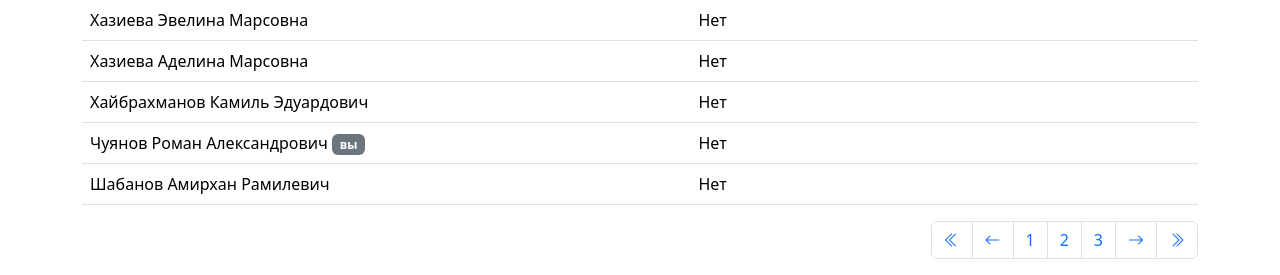
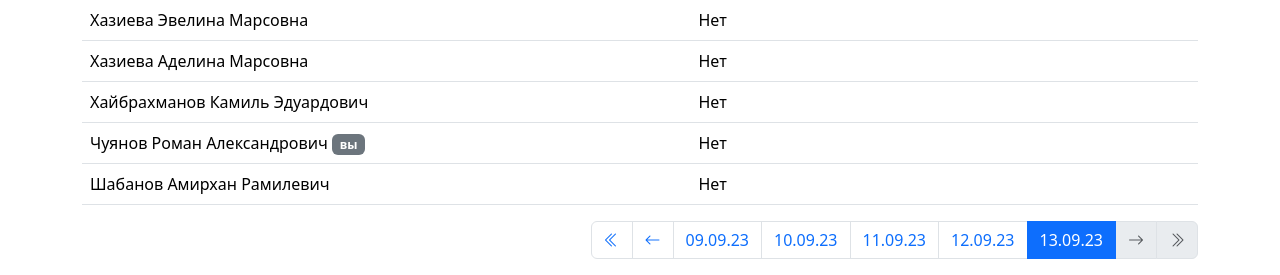
Before and after one commit to AftBINKO/my-class, a Flask app: a page that uses templates/annual_schedule.html in a window 1280 px wide. Shown: the part 771-1046 px from the top of the page. Run offline with Flask 3, Linux system fonts and the light colour scheme; a user stored in the database is signed in; data comes from the database, SQL or seed files in the repository.

Commit message:
Добавлен поиск по датам

```diff
--- a/main.py
+++ b/main.py
@@ -7,7 +7,7 @@ from string import ascii_letters, punctuation
 
 from datetime import datetime, timedelta
 from xlsxwriter import Workbook
-from json import load
+from json import load, dump
 from pytz import timezone
 
 from flask import Flask, render_template, redirect, url_for, abort, current_app, send_from_directory, request, \
@@ -1186,14 +1186,35 @@ def annual_schedule(school_id, class_id, date):
                     schedule[student.fullname]["arrival_time"] = dt.time().strftime("%H:%M")
                     break
 
+    d1 = date
+    d2 = date
+    with open(CONFIG_PATH) as json:
+        start_date = datetime.strptime(load(json)["clear_times"], "%Y-%m-%d %H:%M:%S.%f").date()
+    today = datetime.now().date()
+    pagination = [d1.strftime("%d.%m.%y")]
+    n, m = 1, 5
+    while n < m:
+        if d1 - timedelta(days=1) >= start_date:
+            d1 -= timedelta(days=1)
+            pagination.insert(0, d1.strftime("%d.%m.%y"))
+            n += 1
+        if n < m and d2 + timedelta(days=1) <= today:
+            d2 += timedelta(days=1)
+            pagination.append(d2.strftime("%d.%m.%y"))
+            n += 1
+
     data = {
         "school": school,
         "students": students,
         "class": school_class,
         "date": date,
-        "weekdays": WEEKDAYS,
         "schedule": schedule,
         "presence": presence,
+        "pagination": pagination,
+        "start_date": start_date,
+        "today": today,
+        "previous": date - timedelta(days=1),
+        "next": date + timedelta(days=1),
     }
 
     db_sess.close()
--- a/templates/annual_schedule.html
+++ b/templates/annual_schedule.html
@@ -77,29 +77,68 @@
         </table>
         <nav aria-label="Даты">
             <ul class="pagination justify-content-end">
-                <li class="page-item">
+                {% if date.strftime("%d.%m.%y") == start_date.strftime("%d.%m.%y") %}
+                    <li class="page-item disabled">
                         <a class="page-link">
                             <i class="bi bi-chevron-double-left"></i>
                         </a>
                     </li>
-                <li class="page-item">
+                    <li class="page-item disabled">
                         <a class="page-link">
                             <i class="bi bi-arrow-left"></i>
                         </a>
                     </li>
-                <li class="page-item"><a class="page-link" href="#">1</a></li>
-                <li class="page-item"><a class="page-link" href="#">2</a></li>
-                <li class="page-item"><a class="page-link" href="#">3</a></li>
+                {% else %}
                     <li class="page-item">
-                    <a class="page-link" href="#">
+                        <a class="page-link"
+                           href="{{ url_for("annual_schedule", school_id=school.id, class_id=class.id, date=start_date.strftime("%d.%m.%y")) }}">
+                            <i class="bi bi-chevron-double-left"></i>
+                        </a>
+                    </li>
+                    <li class="page-item">
+                        <a class="page-link"
+                           href="{{ url_for("annual_schedule", school_id=school.id, class_id=class.id, date=previous.strftime("%d.%m.%y")) }}">
+                            <i class="bi bi-arrow-left"></i>
+                        </a>
+                    </li>
+                {% endif %}
+                {% for p in pagination %}
+                    {% if p == date.strftime("%d.%m.%y") %}
+                        <li class="page-item active" aria-current="page"><a class="page-link" href="#">{{ p }}</a></li>
+                    {% else %}
+                        <li class="page-item">
+                            <a class="page-link"
+                               href="{{ url_for("annual_schedule", school_id=school.id, class_id=class.id, date=p) }}">
+                                {{ p }}
+                            </a>
+                        </li>
+                    {% endif %}
+                {% endfor %}
+                {% if date.strftime("%d.%m.%y") == today.strftime("%d.%m.%y") %}
+                    <li class="page-item disabled">
+                        <a class="page-link">
+                            <i class="bi bi-arrow-right"></i>
+                        </a>
+                    </li>
+                    <li class="page-item disabled">
+                        <a class="page-link">
+                            <i class="bi bi-chevron-double-right"></i>
+                        </a>
+                    </li>
+                {% else %}
+                    <li class="page-item">
+                        <a class="page-link"
+                           href="{{ url_for("annual_schedule", school_id=school.id, class_id=class.id, date=next.strftime("%d.%m.%y")) }}">
                             <i class="bi bi-arrow-right"></i>
                         </a>
                     </li>
                     <li class="page-item">
-                    <a class="page-link">
+                        <a class="page-link"
+                           href="{{ url_for("annual_schedule", school_id=school.id, class_id=class.id, date=today.strftime("%d.%m.%y")) }}">
                             <i class="bi bi-chevron-double-right"></i>
                         </a>
                     </li>
+                {% endif %}
             </ul>
         </nav>
     </div>
--- a/templates/class_info.html
+++ b/templates/class_info.html
@@ -98,7 +98,7 @@
                     {% if "editing_classes" in permissions or ("editing_self_class" in permissions and current_user.class_id == class.id) %}
                         <th scope="col">В школе?</th>
                         <th scope="col">Время явки <a
-                                href="{{ url_for("weekly_schedule", school_id=school.id, class_id=class.id) }}"
+                                href="{{ url_for("current_annual_schedule", school_id=school.id, class_id=class.id) }}"
                                 class="bi bi-list" style="color: #000000"></a></th>
                         <th scope="col">Ключ</th>
                     {% endif %}
--- a/tests.py
+++ b/tests.py
@@ -1,3 +1,3 @@
-from datetime import datetime
+from datetime import datetime, timedelta
 
-print((datetime.now() - datetime.strptime("07.09.2022", "%d.%m.%Y")).days)
+print(datetime.now().date() <= datetime.now().date())
```
Lines whose indentation alone changed are shown as unchanged.
